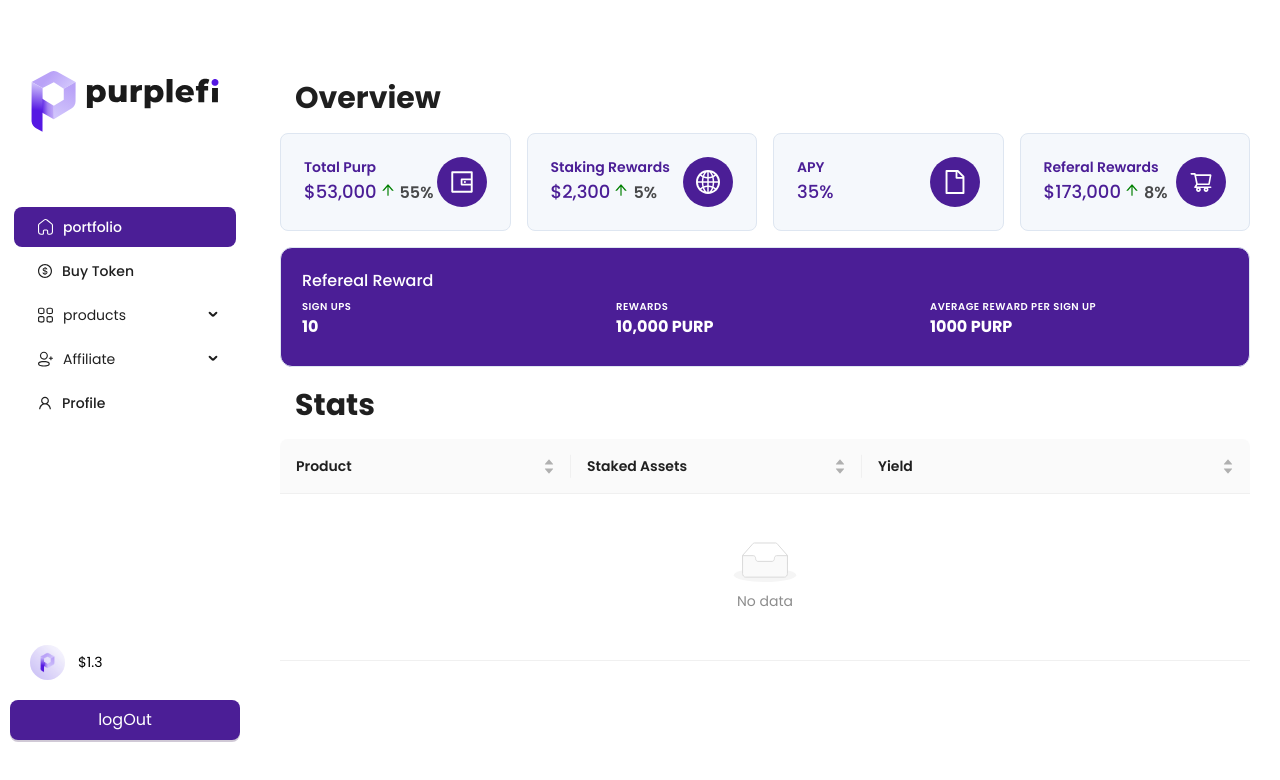
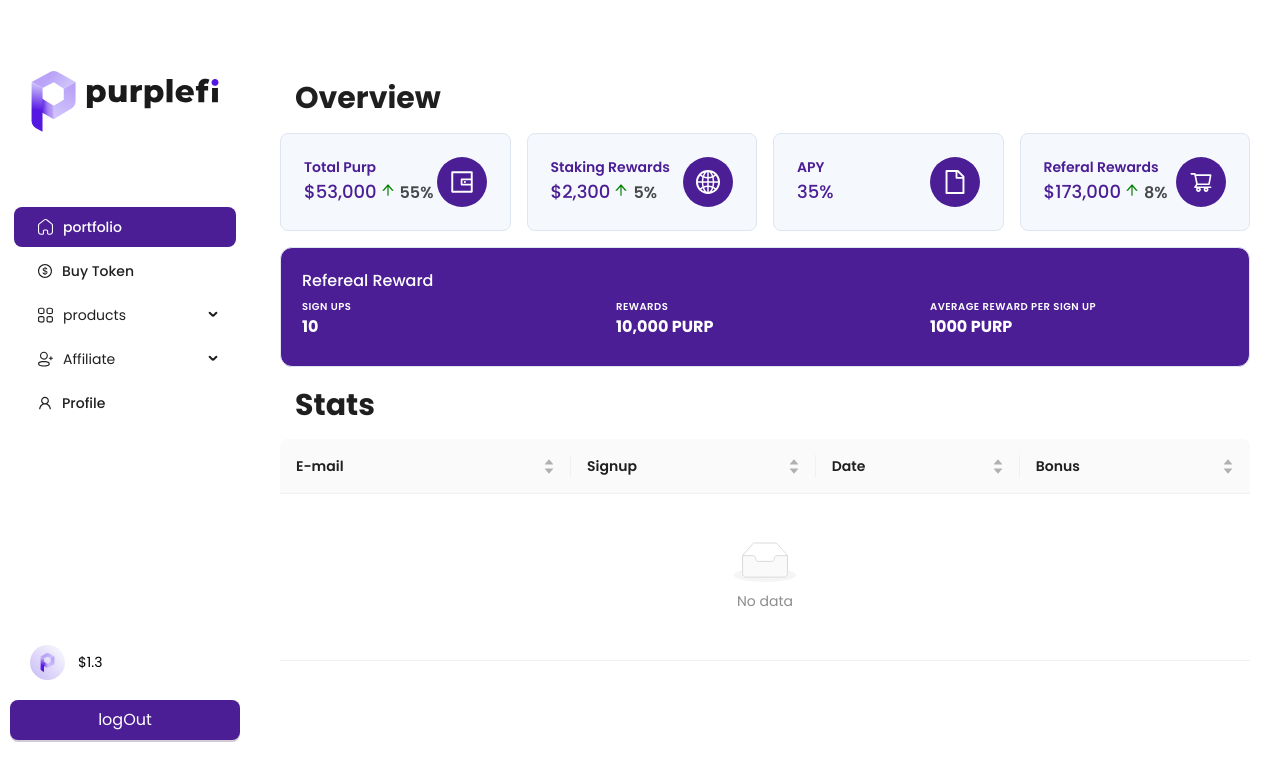
Before and after one commit to mreshnaan/yieldflow-clone, a React (Vite) app: page /portfolio in a window 1280 px wide. Shown: the top 780 px of the page. Built offline with nearby package versions, Linux system fonts and the light colour scheme; what wagmi would draw is missing.

Commit message:
update portfolio ui

```diff
--- a/src/components/View/HomeView.jsx
+++ b/src/components/View/HomeView.jsx
@@ -1,10 +1,9 @@
-import { Button, Card, Col, Row } from "antd";
+import { Card, Col, Row } from "antd";
 
-import Status from "../Cards/Status";
 import {
   WalletOutlined,
-  EyeOutlined,
-  EyeInvisibleOutlined,
+  // EyeOutlined,
+  // EyeInvisibleOutlined,
   GlobalOutlined,
   FileOutlined,
   ShoppingCartOutlined,
@@ -14,32 +13,36 @@
 
 import HeadLine from "../HeadLine";
 import CustomTable from "../Table/CustomTable";
-import { useState } from "react";
+// import { useState } from "react";
 
 function HomeView() {
-  const [show, setShow] = useState(false);
+  // const [show, setShow] = useState(false);
 
-  const showHandler = () => {
-    setShow(!show);
-  };
+  // const showHandler = () => {
+  //   setShow(!show);
+  // };
 
   const columns = [
     {
-      title: "Product",
-      dataIndex: "product",
-      sorter: (a, b) => a.product - b.product,
+      title: "E-mail",
+      dataIndex: "email",
+      sorter: (a, b) => a.email - b.email,
       width: "30%",
     },
     {
-      title: "Staked Assets	",
-      dataIndex: "stakedassets	",
-      sorter: (a, b) => a.stakedassets - b.stakedassets,
+      title: "Signup",
+      dataIndex: "signup",
+      sorter: (a, b) => a.signup - b.signup,
     },
     {
-      title: "Yield",
-      dataIndex: "yield",
-      sorter: (a, b) => a.yield - b.yield,
-      width: "40%",
+      title: "Date",
+      dataIndex: "date",
+      sorter: (a, b) => a.date - b.date,
+    },
+    {
+      title: "Bonus",
+      dataIndex: "bonus",
+      sorter: (a, b) => a.bonus - b.bonus,
     },
   ];
   const data = [];
```
